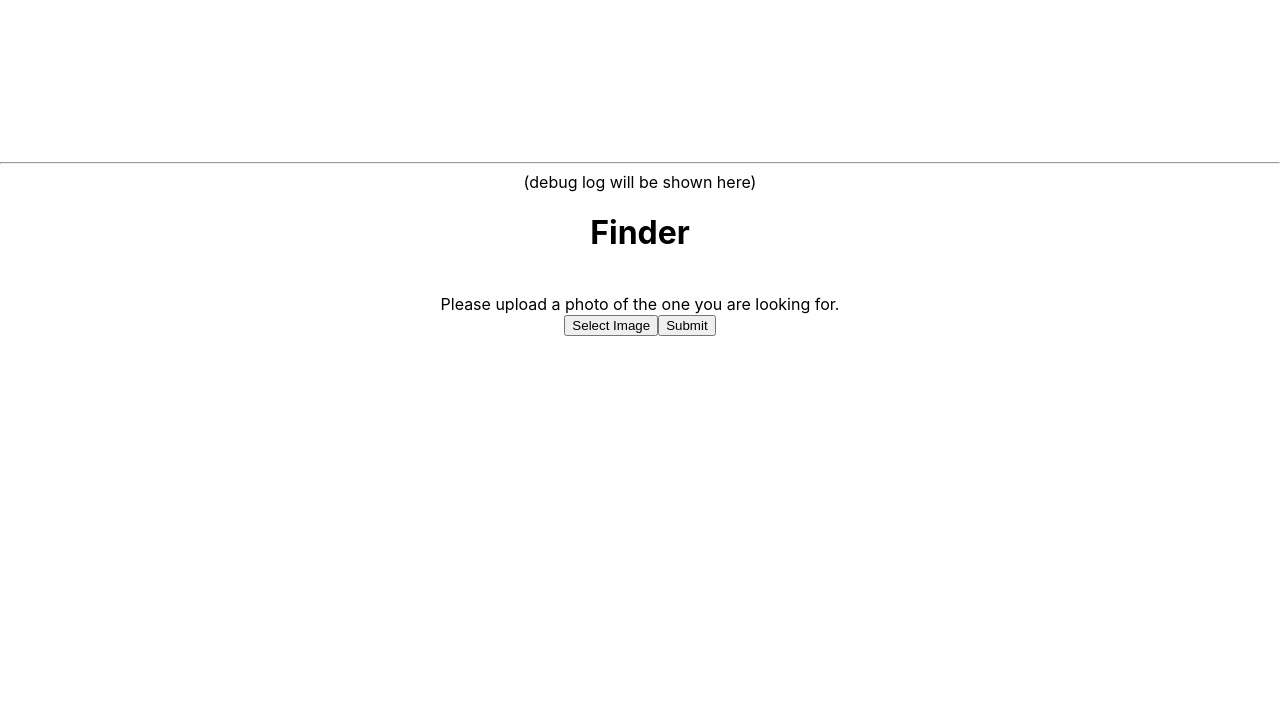
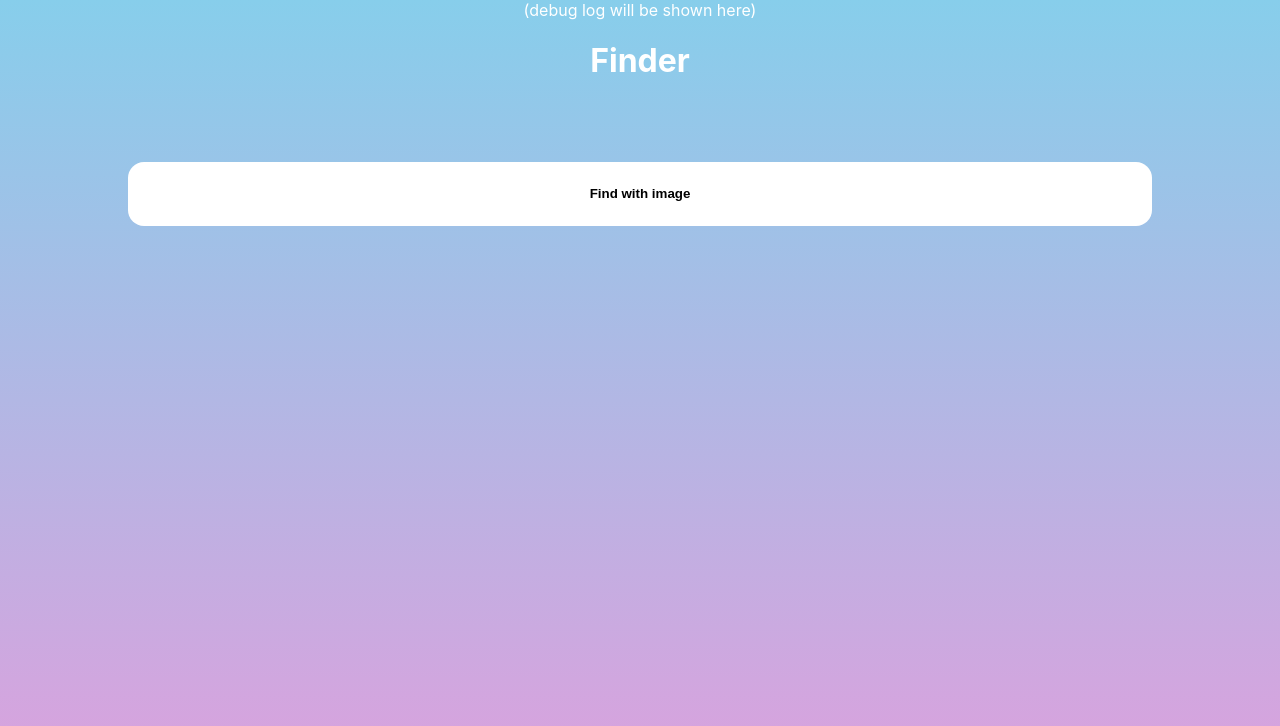
Before and after one commit to WDever/angelhack-pepcis, a React (Create React App) app: page / in a window 1280 px wide. Shown: the top 726 px of the page. Built offline with nearby package versions, Linux system fonts and the light colour scheme; no server answers.

Commit message:
VictimFinder css added

```diff
--- a/src/components/App.tsx
+++ b/src/components/App.tsx
@@ -1,13 +1,12 @@
 import React from 'react';
 import './App.scss';
-import VictimUploader from './VictimUploader';
+// import VictimUploader from './VictimUploader';
 import VictimFinder from './VictimFinder';
 
 const App: React.FC = () => {
   return (
     <div className='App'>
-      <VictimUploader />
-      <hr />
+      {/* <VictimUploader /> */}
       <VictimFinder />
     </div>
   );
--- a/src/components/VictimFinder/VictimFinder.component.tsx
+++ b/src/components/VictimFinder/VictimFinder.component.tsx
@@ -1,4 +1,5 @@
 import * as React from 'react';
+import './style.css';
 
 interface Props {}
 
@@ -63,8 +64,8 @@ class VictimFinder extends React.Component<Props, State> {
     if (resp.shelterName === 'not registered') {
       alert(
         `
-        The one you are looking for is currently not registered at any of our shelters.
-        We will contact you once we have an update.
+        The one you are looking for is currently not registered at any of our shelters
+        We will contact you once we have an update
         `,
       );
     } else {
@@ -72,25 +73,27 @@ class VictimFinder extends React.Component<Props, State> {
   }
 
   render() {
-    const { debugContent, victimStatus } = this.state;
+    const { debugContent, selectedImageFileURL, victimStatus } = this.state;
     const { onImageSubmit, onImageChange, onImageSelectButtonClick } = this;
 
     let victimStatusString: string = '';
     if (victimStatus.shelterName === '') {
-      victimStatusString =
-        'Please upload a photo of the one you are looking for.';
+      victimStatusString = ''; // 'Please upload a photo of the one you are looking for';
     } else if (victimStatus.shelterName === 'not registered') {
-      victimStatusString = 'The one you are looking for is not registered.';
+      victimStatusString = 'The one you are looking for is not registered';
     } else {
       victimStatusString = `The one you are looking for is registered at ${
         victimStatus.shelterName
       } (${victimStatus.registeredTime})`;
     }
+
     return (
-      <div>
+      <div id='VictimFinder'>
         ({debugContent})<h1>Finder</h1>
         <br />
         {victimStatusString}
+        <br />
+        <br />
         <form onSubmit={onImageSubmit}>
           <input
             ref='imageInput'
@@ -101,16 +104,21 @@ class VictimFinder extends React.Component<Props, State> {
           />
           <input
             type='button'
-            value='Select Image'
+            value='Find with image'
             onClick={onImageSelectButtonClick}
+            className='solidWhiteButton'
           />
-          <input type='submit' value='Submit' />
+          <br />
+          <br />
+          <input
+            type='submit'
+            value='Submit'
+            className='solidWhiteButton'
+            hidden={selectedImageFileURL === ''}
+          />
         </form>
-        <img
-          src={this.state.selectedImageFileURL}
-          alt=''
-          style={{ maxWidth: '100%' }}
-        />
+        <br />
+        <img src={selectedImageFileURL} alt='' style={{ maxWidth: '100%' }} />
       </div>
     );
   }
--- /dev/null
+++ b/src/components/VictimFinder/style.css
@@ -0,0 +1,18 @@
+#VictimFinder {
+  height: 100vh;
+  /* background-color: gray; */
+  background-image: linear-gradient(skyblue, plum);
+  color: white;
+}
+
+.solidWhiteButton {
+  width: 80%;
+  height: 4rem;
+  background-color: white !important;
+  color: black;
+  font-weight: bold;
+  background: none;
+  box-shadow: none;
+  border-radius: 1rem;
+  border: 0;
+}
```
